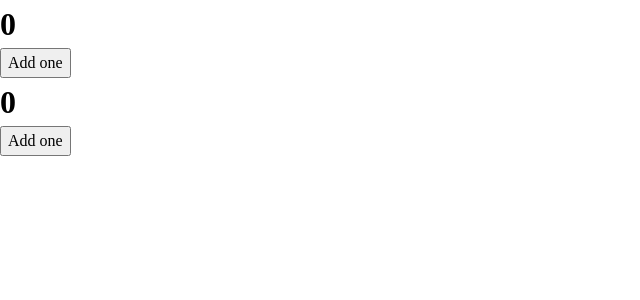
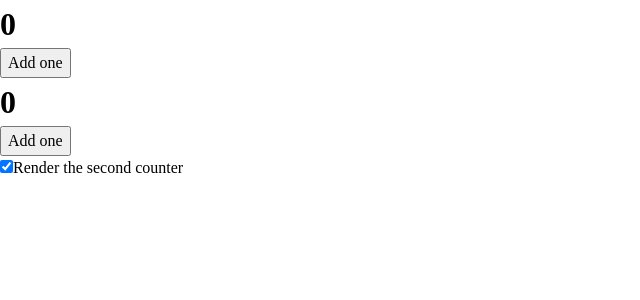
Before and after one commit to takunagai/react-official-tutorial, a React (Create React App) app: page /counter2 in a window 1280 px wide. Shown: the top 300 px of the page, without its empty margins (0-640 px from the left). Built offline with nearby package versions, Linux system fonts and the light colour scheme.

Commit message:
状態はツリー内の位置に関連付けられる - コンポーネントを削除すると、その状態は破壊される

```diff
--- a/src/Counter2.jsx
+++ b/src/Counter2.jsx
@@ -22,10 +22,22 @@
 }
 
 export default function Counter2() {
+  const [showB, setShowB] = useState(true)
+
   return (
     <div>
       <Counter />
-      <Counter />
+      {showB && <Counter />}
+      <label>
+        <input
+          type="checkbox"
+          checked={showB}
+          onChange={(e => {
+            setShowB(e.target.checked)
+          })}
+        />
+        Render the second counter
+      </label>
     </div>
   )
 }
```
Also changed, not shown: 1 other file (tests, documents, lock files or other folders).
